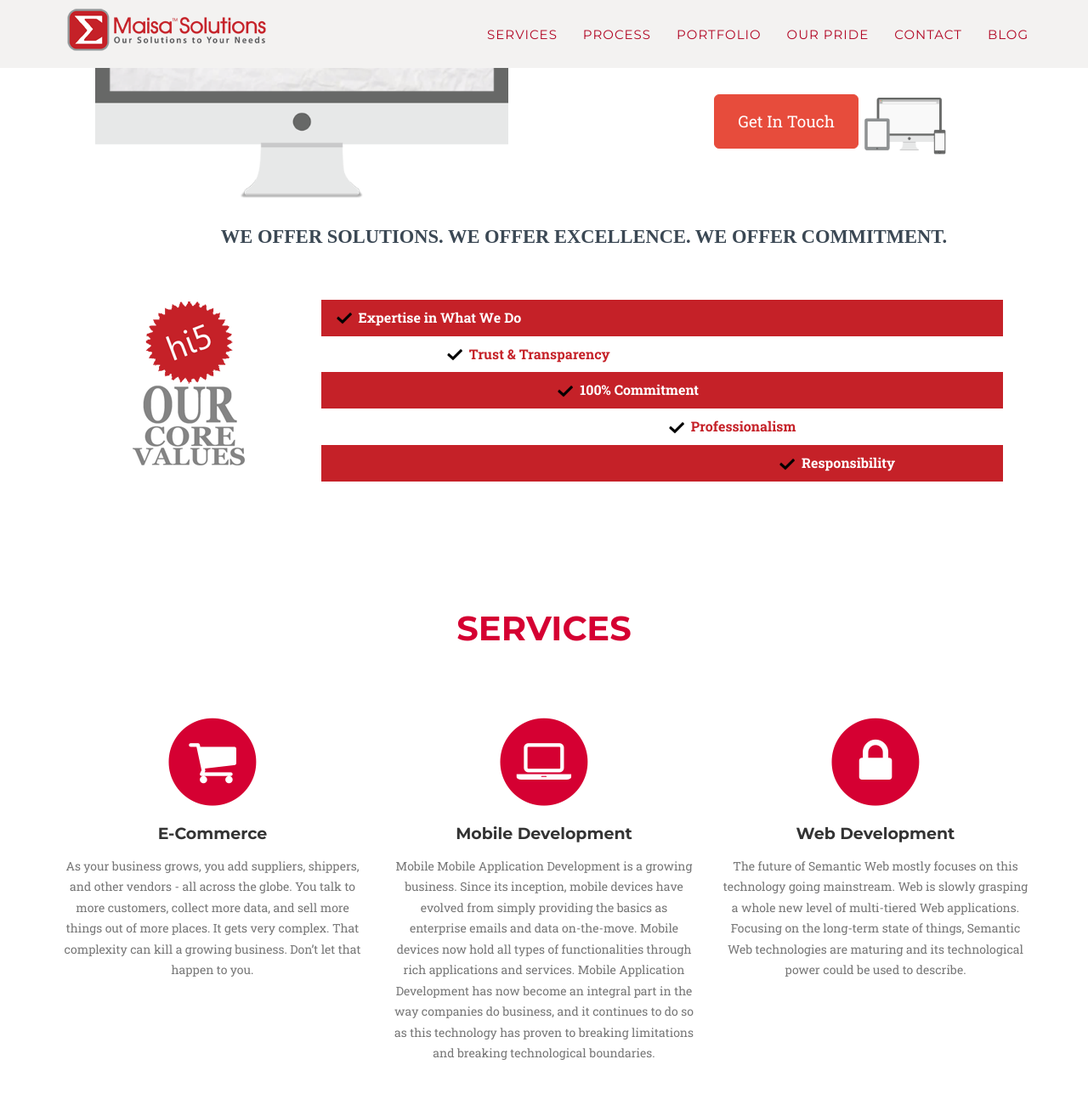
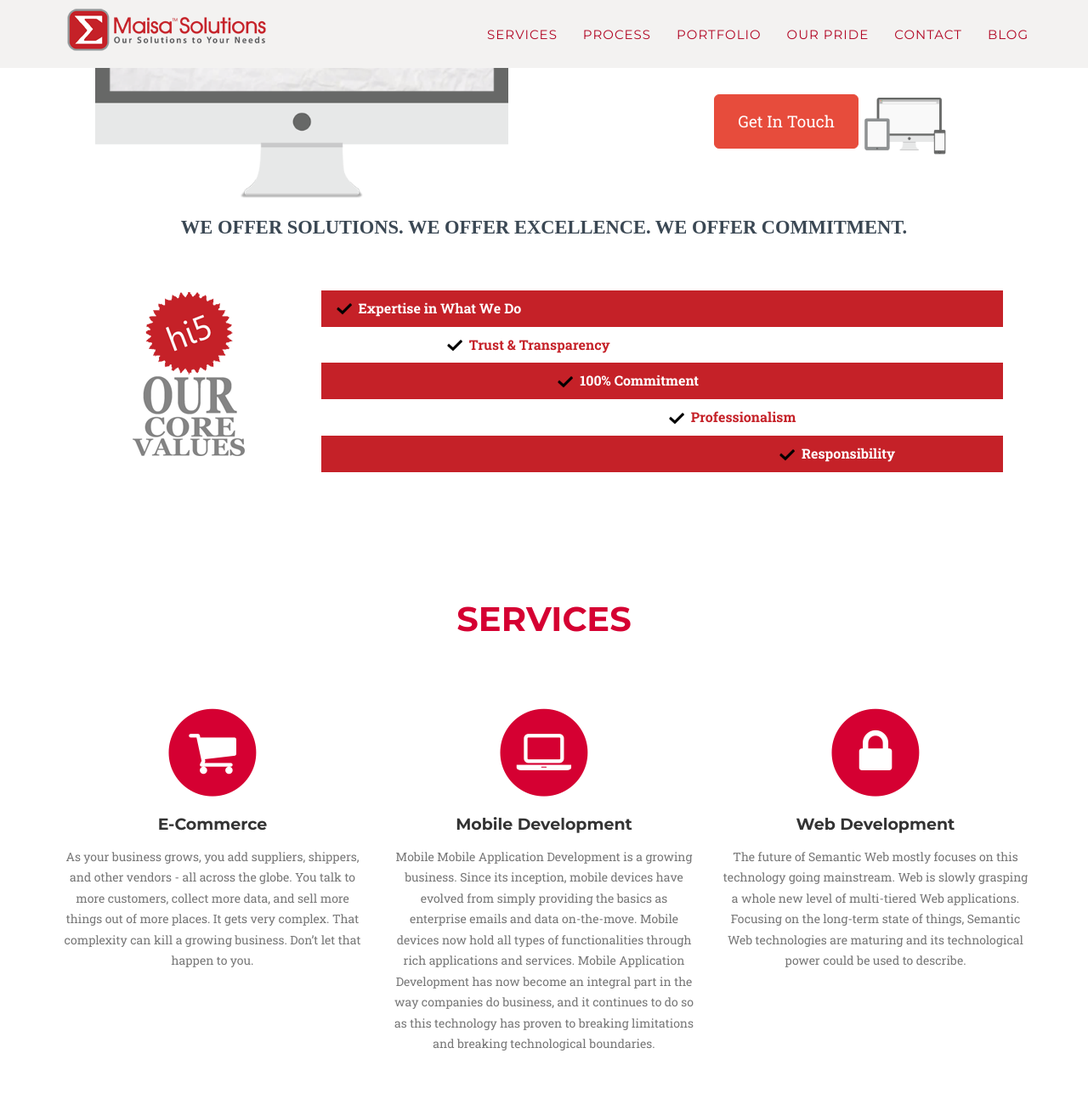
Before and after one commit to maisasolutions/maisasolutions.github.io, a Jekyll site: the page built from index.html, in a window 1280 px wide and 1400 px high, scrolled down 337 px. Shown: the top 1287 px of the window at 85% size. Built offline with Jekyll 4.4.1, drawn with Linux system fonts in a browser that asks for light colours; nearby versions of some CDN libraries; some web fonts are replaced.

Commit message:
we_off class

```diff
--- a/_includes/css/agency.css
+++ b/_includes/css/agency.css
@@ -315,11 +315,9 @@
     font-weight:bold;
 }
 
-.we_off h3{
+.we_off {
     font-size:1.5em;
     color: #3B4854;
-    margin-left: 94px;
-    margin-top: 32px;
     font-family: -webkit-body;
     font-weight:bold;
 }
--- a/_includes/header.html
+++ b/_includes/header.html
@@ -73,13 +73,8 @@
             </div>
         </div>
     </div>
-    <div class="we_off">
-        <h3>We offer solutions. We offer excellence. We offer commitment.</h3>
+        <h3 class="we_off">We offer solutions. We offer excellence. We offer commitment.</h3>
         <div style="padding-top:50px"></div>
-    </div>
-
-
-
 
 <!--     <div class="container">
         <div class="intro-text">
```
Also changed, not shown: 9 other files.
